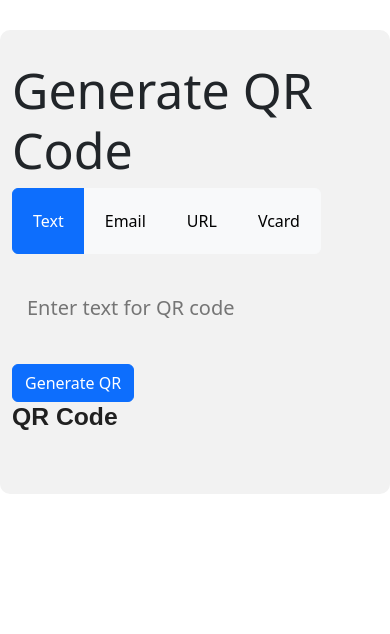
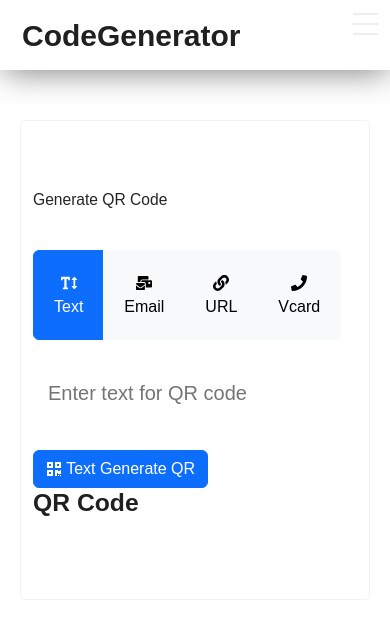
Before and after one commit to chshahzebZafar/qrgenrator, a React (Create React App) app: page / in a window 390 px wide. Shown: the top 634 px of the page. Built offline with nearby package versions, Linux system fonts and the light colour scheme.

Commit message:
Addition of New Navigation Routes, Styles QR Page

```diff
--- a/package.json
+++ b/package.json
@@ -11,6 +11,7 @@
     "react": "^18.2.0",
     "react-bootstrap": "^2.9.1",
     "react-dom": "^18.2.0",
+    "react-icons": "^4.11.0",
     "react-router-dom": "^6.18.0",
     "react-scripts": "5.0.1",
     "web-vitals": "^2.1.4"
--- a/src/App.css
+++ b/src/App.css
@@ -1,38 +1,7 @@
-.App {
-  text-align: center;
+*{
+  margin: 0;
+  padding: 0;
 }
-
-.App-logo {
-  height: 40vmin;
-  pointer-events: none;
+body{
+  background-color: white !important;
 }
-
-@media (prefers-reduced-motion: no-preference) {
-  .App-logo {
-    animation: App-logo-spin infinite 20s linear;
-  }
-}
-
-.App-header {
-  background-color: #282c34;
-  min-height: 100vh;
-  display: flex;
-  flex-direction: column;
-  align-items: center;
-  justify-content: center;
-  font-size: calc(10px + 2vmin);
-  color: white;
-}
-
-.App-link {
-  color: #61dafb;
-}
-
-@keyframes App-logo-spin {
-  from {
-    transform: rotate(0deg);
-  }
-  to {
-    transform: rotate(360deg);
-  }
-}
--- a/src/App.js
+++ b/src/App.js
@@ -1,11 +1,21 @@
-// import logo from './logo.svg';
-// import './App.css';
-import Home from './pages';
+import { BrowserRouter as Router, Routes, Route, Link } from 'react-router-dom';
+import './App.css';
+import Home from './pages/Home/index';
+import About from './pages/About/Index'; // Adjust the import path as per your project structure
+import Navigation from './navigation/navigation';
+import Contact from './pages/Contact';
 
 function App() {
   return (
     <div className="App">
-      <Home/>
+      <Router>
+      <Navigation />
+      <Routes>
+          <Route path="/" element={<Home />} />
+          <Route path="/about" element={<About />} />
+          <Route path="/Contact" element={<Contact />} />
+        </Routes>
+      </Router>
     </div>
   );
 }
--- /dev/null
+++ b/src/navigation/navigation.jsx
@@ -0,0 +1,46 @@
+import React from 'react';
+import { Link, useLocation } from 'react-router-dom';
+import './style.css'; // Import the CSS file
+import { Container } from 'react-bootstrap';
+import { FaQrcode, FaTools } from "react-icons/fa";
+
+function Navigation() {
+    // Get the current location for active link styling
+    const location = useLocation();
+
+    return (
+        <div className='navigationBar'>
+            <Container>
+                <div className="nav">
+                    <input type="checkbox" id="nav-check" />
+                    <div className="nav-header">
+                        <div className="nav-title">CodeGenerator</div>
+                    </div>
+                    <div className="nav-btn">
+                        <label htmlFor="nav-check">
+                            <span />
+                            <span />
+                            <span />
+                        </label>
+                    </div>
+                    <div className="nav-links">
+                        <Link to="/" className='a'>Home </Link>
+                        <div className="dropdown">
+                            <span className="dropdown-label"> <FaTools/> Tools</span>
+                            <div className="dropdown-content">
+                                <Link to="/" className='a' > <FaQrcode/> QR Code</Link>
+                                <Link to="/Contact" className='a' >Others</Link>
+                            </div>
+                        </div>
+                        <Link to="/about" className='a' >About</Link>
+                        <Link to="/contact" className='a' >Contact</Link>
+                    </div>
+                </div>
+            </Container>
+
+        </div>
+
+    );
+}
+
+export default Navigation;
--- /dev/null
+++ b/src/navigation/style.css
@@ -0,0 +1,167 @@
+* {
+    box-sizing: border-box;
+    font-family: sans-serif;
+}
+
+body {
+    margin: 0px;
+    font-family: 'sans-serif';
+}
+
+.navigationBar {
+    background-color: #fff;
+    box-shadow: 1px 5px 32px -3px rgba(0, 0, 0, 0.5);
+    -webkit-box-shadow: 1px 5px 32px -3px rgba(0, 0, 0, 0.5);
+    -moz-box-shadow: 1px 5px 32px -3px rgba(0, 0, 0, 0.5);
+}
+
+.nav {
+    height: 70px;
+    width: 100%;
+    background-color: #fff;
+    display: flex;
+    justify-content: space-between;
+    /* Adjust the alignment */
+    align-items: center;
+    /* Center vertically */
+}
+
+.nav>.nav-header>.nav-title {
+    display: inline-block;
+    font-size: 30px;
+    color: #202020;
+    font-weight: bold;
+    padding: 10px 10px 10px 10px;
+}
+
+.nav>.nav-btn {
+    display: none;
+}
+
+.nav>.nav-links {
+    display: flex;
+    /* Make links horizontal */
+    font-size: 18px;
+}
+
+.nav>.nav-links>.a {
+    display: inline-block;
+    padding: 13px 10px 13px 10px;
+    text-decoration: none;
+    font-size: 20px;
+    font-family: sans-serif;
+    color: #202020;
+}
+
+.nav>.nav-links>a:hover {
+    /* background-color: blue; */
+    border-radius: 10px;
+}
+
+.nav>#nav-check {
+    display: none;
+}
+
+@media (max-width: 600px) {
+    .nav>.nav-btn {
+        display: inline-block;
+        position: absolute;
+        right: 0px;
+        top: 0px;
+    }
+
+    .nav>.nav-btn>label {
+        display: inline-block;
+        width: 50px;
+        height: 50px;
+        padding: 13px;
+    }
+
+    .nav>.nav-btn>label:hover,
+    .nav #nav-check:checked~.nav-btn>label {
+        background-color: black;
+        z-index: inherit;
+    }
+
+    .nav>.nav-btn>label>span {
+        display: block;
+        width: 25px;
+        height: 10px;
+        border-top: 2px solid #eee;
+    }
+
+    .nav>.nav-links {
+        position: absolute;
+        display: block;
+        width: 100%;
+        background-color: #333;
+        height: 0px;
+        transition: all 0.3s ease-in;
+        overflow-y: hidden;
+        top: 50px;
+        left: 0px;
+    }
+
+    .nav>.nav-links>a {
+        display: block;
+        width: 100%;
+    }
+
+    .nav>#nav-check:not(:checked)~.nav-links {
+        height: 0px;
+    }
+
+    .nav>#nav-check:checked~.nav-links {
+        height: calc(100vh - 50px);
+        overflow-y: auto;
+    }
+}
+
+.dropdown {
+    position: relative;
+    display: inline-block;
+    padding-top: 15px;
+  }
+
+  /* Style for the dropdown label */
+  .dropdown-label {
+    cursor: pointer;
+    color: #202020;
+    padding: 13px 10px 13px 10px;
+  }
+
+  /* Style for the dropdown content */
+  .dropdown-content {
+    display: none;
+    position: absolute;
+    background-color: white;
+    min-width: 160px;
+    box-shadow: 0px 8px 16px 0px rgba(0,0,0,0.2);
+    z-index: 1;
+  }
+
+  /* Style for dropdown links */
+  .dropdown-content a {
+    display: block;
+    padding: 10px;
+    text-decoration: none;
+    color: #efefef;
+  }
+
+  /* Hover effect for the dropdown label */
+  .dropdown:hover .dropdown-label {
+    /* background-color: rgba(0, 0, 0, 0.3); */
+    color: #202020;
+  }
+
+  /* Show the dropdown content on hover */
+  .dropdown:hover .dropdown-content {
+    display: block;
+    border-radius: 5px;
+  }
+
+  /* Style for dropdown links on hover */
+  .dropdown-content a:hover {
+    color: #202020;
+    /* background-color: rgba(0, 0, 0, 0.3); */
+  }
--- /dev/null
+++ b/src/pages/About/Index.jsx
@@ -0,0 +1,11 @@
+import React from 'react'
+
+function About() {
+  return (
+    <div>
+      <h1>About Us Page</h1>
+      </div>
+  )
+}
+
+export default About
--- /dev/null
+++ b/src/pages/About/style.css
@@ -0,0 +1,4 @@
+*{
+    margin: 0;
+    padding: 0;
+}
--- /dev/null
+++ b/src/pages/Contact/index.jsx
@@ -0,0 +1,11 @@
+import React from 'react'
+
+function Contact() {
+  return (
+    <div>
+        <h1>Contact Page</h1>
+    </div>
+  )
+}
+
+export default Contact
--- a/src/pages/index.jsx
+++ b/src/pages/Home/index.jsx
@@ -4,7 +4,7 @@ import "./style.css";
 import Container from "react-bootstrap/Container";
 import Row from "react-bootstrap/Row";
 import Col from "react-bootstrap/Col";
-
+import { FaDownload, FaFileContract, FaLink, FaMailBulk, FaPhone, FaQrcode, FaTextHeight, FaVoicemail } from "react-icons/fa";
 export default function Home() {
   const [qrType, setQRType] = useState("text");
   const [inputValue, setInputValue] = useState("");
@@ -22,7 +22,7 @@ export default function Home() {
   const [qrStyle, setQRStyle] = useState({
     fgColor: "#000",
     bgColor: "#fff",
-    size: 200,
+    size: 250,
     level: "L",
   });
 
@@ -62,7 +62,6 @@ END:VCARD`;
       setQRCode(vcardString);
     }
   };
-
   const downloadQRCode = () => {
     const canvas = document.querySelector("canvas");
     const qrCodeURL = canvas.toDataURL("image/png");
@@ -85,28 +84,27 @@ END:VCARD`;
                     } `}
                   onClick={() => handleTypeChange("text")}
                 >
-                  Text
-                </button>
+                 <FaTextHeight/> Text </button>
                 <button
                   className={`btn ${qrType === "email" ? "btn-primary" : "btn-light"
                     } `}
                   onClick={() => handleTypeChange("email")}
                 >
-                  Email
+                  <FaMailBulk/>  Email
                 </button>
                 <button
                   className={`btn ${qrType === "url" ? "btn-primary" : "btn-light"
                     } `}
                   onClick={() => handleTypeChange("url")}
                 >
-                  URL
+                 <FaLink/>   URL
                 </button>
                 <button
                   className={`btn ${qrType === "vcard" ? "btn-primary" : "btn-light"
                     } `}
                   onClick={() => handleTypeChange("vcard")}
                 >
-                  Vcard
+                  <FaPhone/> Vcard
                 </button>
               </div>
             </div>
@@ -175,8 +173,8 @@ END:VCARD`;
                 <div>
 
                   <input
-                  placeholder="First Name"
-                  type="text"
+                    placeholder="First Name"
+                    type="text"
                     className="text-input-email"
                     id="vname"
                     value={vcardData.vname}
@@ -226,7 +224,7 @@ END:VCARD`;
               ""
             )}
             <button onClick={generateQRCode} className="btn btn-primary">
-              Generate QR
+            <FaQrcode/> Text  Generate QR
             </button>
           </Col>
           <Col>
@@ -246,7 +244,7 @@ END:VCARD`;
                 onClick={downloadQRCode}
                 className="btn btn-primary"
               >
-                Download QR Code
+               <FaDownload/>   Download QR Code
               </button>
             )}
           </Col>
--- /dev/null
+++ b/src/pages/Home/style.css
@@ -0,0 +1,80 @@
+* {
+    margin: 0;
+    padding: 0;
+}
+.qrPage{
+    /* background-color: #FBAB7E; */
+    /* background-image: linear-gradient(65deg, #FBAB7E 0%, #F7CE68 100%); */
+    height: 100%;
+    width: 100%;
+    padding: 20px;
+}
+.topHeading {
+    font-size: 4vw;
+    font-family: sans-serif;
+    margin-top: 20px;
+    margin-bottom: 40px;
+}
+
+
+.boxStyling {
+    height: auto;
+    width: 100%;
+    padding: 50px;
+    margin-top: 30px;
+    background: rgba(255, 255, 255, 0.35);
+    /* box-shadow: 0 8px 32px 0 rgba(31, 38, 135, 0.37); */
+    backdrop-filter: blur(0.5px);
+    -webkit-backdrop-filter: blur(0.5px);
+    border-radius: 5px;
+    border: 1px solid rgba(0, 0, 0, 0.05)
+}
+
+.btn-group {
+    border-radius: 5px;
+}
+
+.btn-group>button {
+    padding: 20px;
+}
+
+.qrCodeHeading {
+    color: #202020;
+    font-family: sans-serif;
+    font-weight: 600;
+}
+
+.text-input {
+    border: none;
+    width: 100%;
+    height: 70px;
+    color: 60px;
+    padding: 15px;
+    margin: 20px 0px 20px 0px;
+    border-radius: 5px;
+    outline: none;
+    background-color: transparent;
+}
+
+.text-input-email {
+    border: none;
+    width: 100%;
+    background-color: transparent;
+    height: 50px;
+    padding: 15px;
+    margin: 20px 0px 20px 0px;
+    border-radius: 5px;
+    outline: none;
+}
+
+input::placeholder {
+    font-size: 20px;
+    font-weight: 400;
+    color: ddd;
+}
+
+textarea::placeholder {
+    font-size: 20px;
+    font-weight: 400;
+    color: ddd;
+}
--- a/src/pages/style.css
+++ /dev/null
@@ -1,59 +0,0 @@
-*{
-    margin: 0;
-    padding: 0;
-}
-.topHeading{
-    font-size: 50px;
-    text-align: left;
-}
-.boxStyling{
-    height: auto;
-    width: 100%;
-    padding: 30px;
-    margin-top: 30px;
-    /* margin: auto; */
-    background: #f2f2f2;
-    border-radius: 10px;
-}
-.btn-group{
-    border-radius: 5px;
-}
-.btn-group > button{
-    padding: 20px;
-}
-.qrCodeHeading{
-    color: #202020;
-    font-family: sans-serif;
-    font-weight: 600;
-}
-.text-input{
-    border: none;
-    width: 100%;
-    height: 70px;
-    color: 60px;
-    padding: 15px;
-    margin:20px 0px 20px 0px;
-    border-radius: 5px;
-    outline: none;
-    background-color: transparent;
-}
-.text-input-email{
-    border: none;
-    width: 100%;
-    background-color: transparent;
-    height: 50px;
-    padding: 15px;
-    margin:20px 0px 20px 0px;
-    border-radius: 5px;
-    outline: none;
-}
-input::placeholder{
-    font-size: 20px;
-    font-weight: 400;
-    color: ddd;
-}
-textarea::placeholder{
-    font-size: 20px;
-    font-weight: 400;
-    color: ddd;
-}
```
Also changed, not shown: src/pages/Contact/style.css (added), 1 other file (tests, documents, lock files or other folders).
